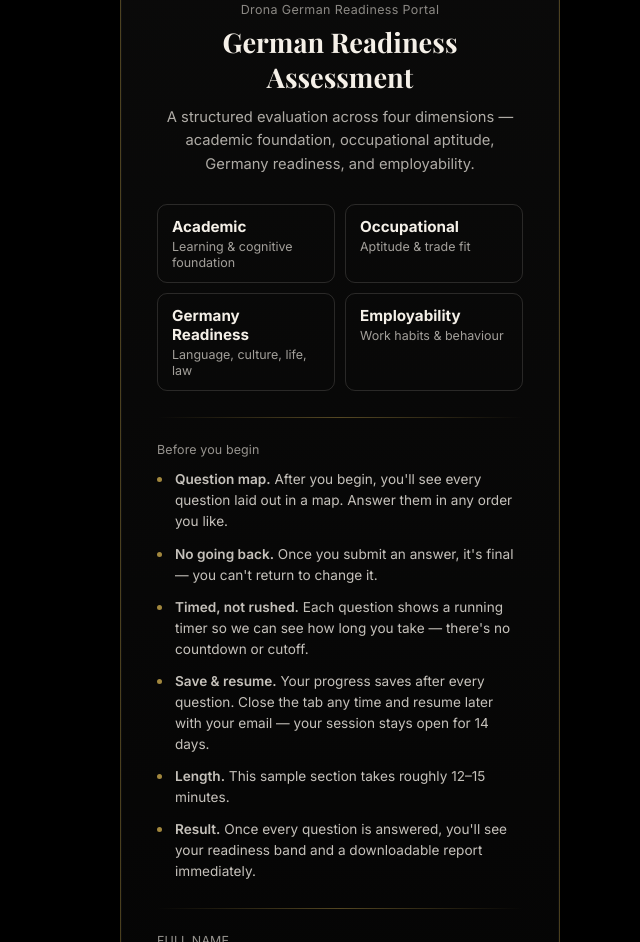
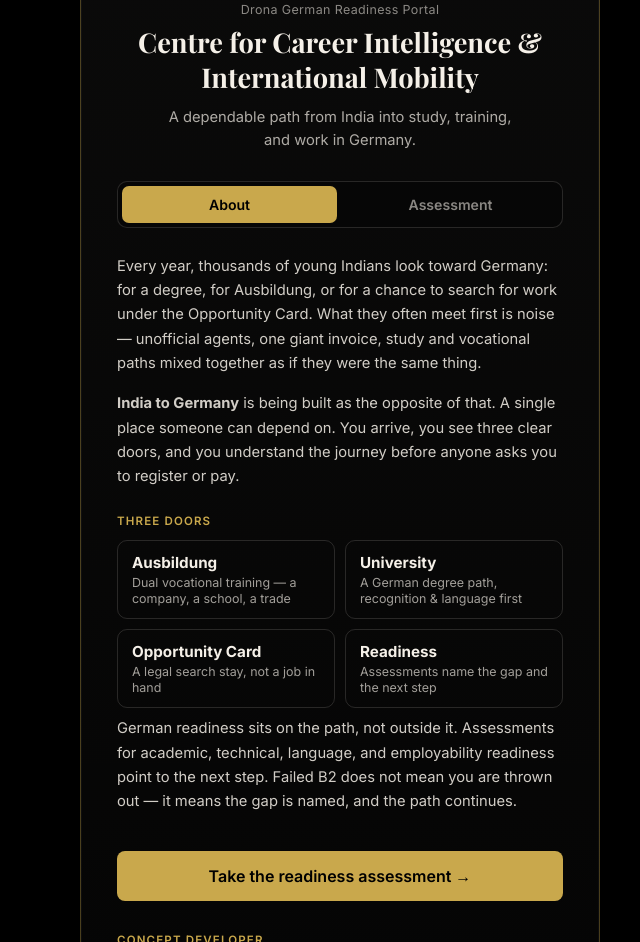
Before and after one commit to sunnygeorge1202-eng/drona-german-readiness, a plain HTML site: page assessment/index.html in a window 1280 px wide. Shown: the part 209-1151 px from the top of the page, without its empty margins (300-940 px from the left). Drawn offline with nearby package versions, Linux system fonts and the light colour scheme.

Commit message:
Sync /assessment/ with merged home screen build

```diff
--- a/assessment/index.html
+++ b/assessment/index.html
@@ -78,7 +78,7 @@
       radial-gradient(ellipse 700px 500px at 100% 100%, rgba(201,168,76,0.06), transparent 60%),
       var(--green-deep);
   }
-  #screen-landing{ justify-content:center; align-items:center; text-align:center; flex:1; }
+  #screen-home{ justify-content:center; align-items:center; text-align:center; flex:1; }
   .login-card{
     width:100%; max-width: 440px;
     border: 1px solid rgba(201,168,76,0.35);
@@ -88,10 +88,37 @@
     box-shadow: 0 30px 60px -25px rgba(0,0,0,0.6), 0 0 0 1px rgba(245,240,232,0.03) inset;
     text-align:left;
   }
+  .login-card.home-card{ max-width: 520px; }
   .login-mark-logo{ display:block; width: 64px; height:64px; object-fit:contain; margin: 0 auto 18px; }
   .login-eyebrow{ text-align:center; font-size:0.78rem; opacity:0.55; margin-bottom: 8px; letter-spacing: 0.03em; }
-  #screen-landing h1{ font-size: 1.7rem; line-height:1.3; margin-bottom: 10px; text-align:center; }
-  #screen-landing p.lede{ font-size:0.92rem; line-height:1.6; opacity:0.7; text-align:center; margin: 0 auto 28px; max-width: 40ch; }
+  #screen-home h1{ font-size: 1.7rem; line-height:1.3; margin-bottom: 10px; text-align:center; }
+  #screen-home p.lede{ font-size:0.92rem; line-height:1.6; opacity:0.7; text-align:center; margin: 0 auto 28px; max-width: 40ch; }
+
+  .home-tabs{
+    display:flex; gap:6px; background: rgba(0,0,0,0.25); border: 1px solid var(--line);
+    border-radius: 10px; padding: 4px; margin-bottom: 26px;
+  }
+  .tab-btn{
+    flex:1; background:none; border:none; color: var(--cream); opacity:0.55;
+    font-family:'Inter',sans-serif; font-weight:600; font-size:0.88rem;
+    padding: 10px 12px; border-radius: 7px; cursor:pointer; transition: all 0.15s ease;
+  }
+  .tab-btn:hover{ opacity:0.8; }
+  .tab-btn.active{ background: var(--gold); color: var(--green-deep); opacity:1; }
+
+  .tab-panel{ display:none; }
+  .tab-panel.active{ display:block; animation: fadein 0.25s ease; }
+  @keyframes fadein{ from{ opacity:0; transform: translateY(4px); } to{ opacity:1; transform:none; } }
+
+  .about-p{ font-size:0.92rem; line-height:1.65; opacity:0.85; margin: 0 0 16px; }
+  .about-p strong{ color: var(--cream); opacity:1; }
+  .about-section-title{
+    font-size:0.72rem; text-transform:uppercase; letter-spacing:0.1em; color: var(--gold);
+    margin: 26px 0 12px; font-weight:600;
+  }
+  .about-cta{ margin: 22px 0 6px; }
+  .about-link{ color: var(--gold); text-decoration:underline; }
+
   .divider{ height:1px; background: linear-gradient(90deg, transparent, rgba(201,168,76,0.4), transparent); margin: 26px 0 24px; }
   .dim-list{ display:grid; grid-template-columns: 1fr 1fr; gap:10px; margin-bottom: 8px; }
   .dim-chip{ border:1px solid var(--line); border-radius:10px; padding: 12px 14px; font-size:0.85rem; }
@@ -325,13 +352,44 @@
   </div>
 
   <!-- LANDING / LOGIN -->
-  <div class="screen active" id="screen-landing">
-    <div class="login-card">
+  <div class="screen active" id="screen-home">
+    <div class="login-card home-card">
       <img src="" class="login-mark-logo" id="loginLogo1" alt="Dronafy">
       <div class="login-eyebrow">Drona German Readiness Portal</div>
-      <h1>German Readiness Assessment</h1>
-      <p class="lede">A structured evaluation across four dimensions — academic foundation, occupational aptitude, Germany readiness, and employability.</p>
-
+      <h1>Centre for Career Intelligence &amp; International Mobility</h1>
+      <p class="lede">A dependable path from India into study, training, and work in Germany.</p>
+
+      <div class="home-tabs">
+        <button class="tab-btn active" id="tabBtnAbout" data-tab="about">About</button>
+        <button class="tab-btn" id="tabBtnAssessment" data-tab="assessment">Assessment</button>
+      </div>
+
+      <!-- ABOUT TAB -->
+      <div class="tab-panel active" id="tab-about">
+        <p class="about-p">Every year, thousands of young Indians look toward Germany: for a degree, for Ausbildung, or for a chance to search for work under the Opportunity Card. What they often meet first is noise — unofficial agents, one giant invoice, study and vocational paths mixed together as if they were the same thing.</p>
+        <p class="about-p"><strong>India to Germany</strong> is being built as the opposite of that. A single place someone can depend on. You arrive, you see three clear doors, and you understand the journey before anyone asks you to register or pay.</p>
+
+        <div class="about-section-title">Three doors</div>
+        <div class="dim-list">
+          <div class="dim-chip"><b>Ausbildung</b><span>Dual vocational training — a company, a school, a trade</span></div>
+          <div class="dim-chip"><b>University</b><span>A German degree path, recognition &amp; language first</span></div>
+          <div class="dim-chip"><b>Opportunity Card</b><span>A legal search stay, not a job in hand</span></div>
+          <div class="dim-chip"><b>Readiness</b><span>Assessments name the gap and the next step</span></div>
+        </div>
+
+        <p class="about-p">German readiness sits on the path, not outside it. Assessments for academic, technical, language, and employability readiness point to the next step. Failed B2 does not mean you are thrown out — it means the gap is named, and the path continues.</p>
+
+        <button class="btn about-cta" id="aboutCtaBtn">Take the readiness assessment →</button>
+
+        <div class="about-section-title">Concept developer</div>
+        <p class="about-p"><strong>Vinod Velayudhan</strong> is a policy strategist, systems architect, and institution builder with nearly three decades of experience across public policy, governance reform, workforce development, and international mobility. As former COO of the Kerala Academy for Skills Excellence, he designed Kerala's decentralised skill governance framework and led major workforce planning reforms.</p>
+
+        <div class="about-section-title">Write to us</div>
+        <p class="about-p"><a class="about-link" href="mailto:ciim@witbusiness.in">ciim@witbusiness.in</a></p>
+      </div>
+
+      <!-- ASSESSMENT TAB -->
+      <div class="tab-panel" id="tab-assessment">
         <div class="dim-list">
           <div class="dim-chip"><b>Academic</b><span>Learning &amp; cognitive foundation</span></div>
           <div class="dim-chip"><b>Occupational</b><span>Aptitude &amp; trade fit</span></div>
@@ -369,6 +427,7 @@
         <div class="login-foot-note">Your progress is saved automatically as you go.<br>Sessions remain open for 14 days.</div>
       </div>
     </div>
+  </div>
 
   <!-- RESUME ENTRY -->
   <div class="screen" id="screen-resume">
@@ -802,7 +861,7 @@
 function showScreen(id){
   Object.values(screens).forEach(s => s.classList.remove("active"));
   screens[id].classList.add("active");
-  document.body.classList.toggle("on-landing", id === "screen-landing" || id === "screen-resume");
+  document.body.classList.toggle("on-landing", id === "screen-home" || id === "screen-resume");
   if(id !== "screen-question"){ clearInterval(timerInterval); }
 }
 
@@ -816,6 +875,16 @@
 }
 
 // ---------- Landing ----------
+// ---------- Home tabs (About / Assessment) ----------
+function switchTab(name){
+  document.querySelectorAll(".tab-btn").forEach(b => b.classList.toggle("active", b.dataset.tab === name));
+  document.getElementById("tab-about").classList.toggle("active", name === "about");
+  document.getElementById("tab-assessment").classList.toggle("active", name === "assessment");
+}
+document.getElementById("tabBtnAbout").addEventListener("click", () => switchTab("about"));
+document.getElementById("tabBtnAssessment").addEventListener("click", () => switchTab("assessment"));
+document.getElementById("aboutCtaBtn").addEventListener("click", () => switchTab("assessment"));
+
 function validateEntry(){
   const name = document.getElementById("nameInput").value.trim();
   const email = document.getElementById("emailInput").value.trim();
@@ -843,7 +912,7 @@
 });
 
 document.getElementById("resumeLink").addEventListener("click", () => showScreen("screen-resume"));
-document.getElementById("backToLandingBtn").addEventListener("click", () => showScreen("screen-landing"));
+document.getElementById("backToLandingBtn").addEventListener("click", () => { showScreen("screen-home"); switchTab("assessment"); });
 
 document.getElementById("resumeSubmitBtn").addEventListener("click", () => {
   const email = document.getElementById("resumeEmailInput").value.trim();
```
Lines whose indentation alone changed are shown as unchanged.
